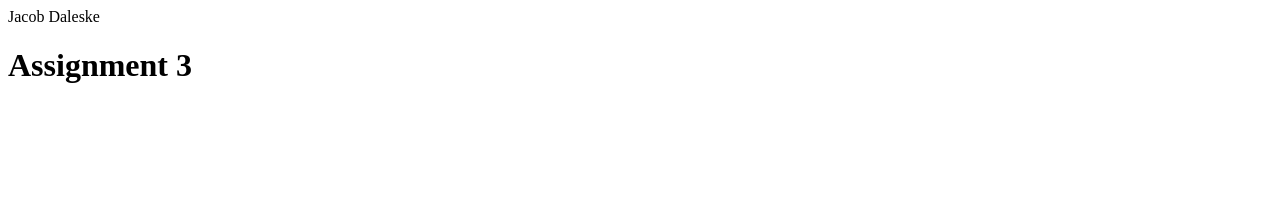
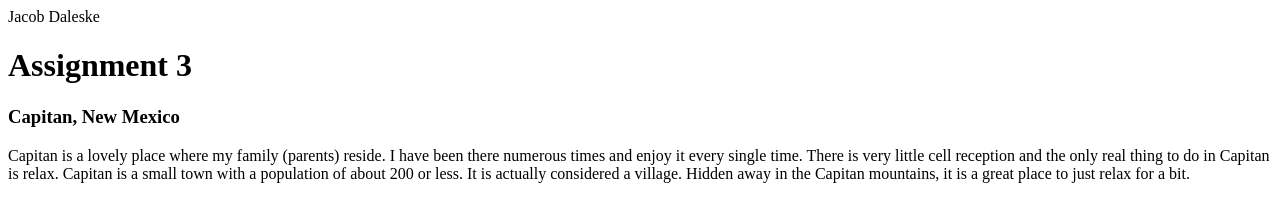
Before and after one commit to 44-563-WebApps-F21/webapps-f21-assignment-3-jdaleske13, a plain HTML site: page index.html in a window 1280 px wide. Drawn offline with Linux system fonts and the light colour scheme.

Commit message:
Added favorite Location
added favorite location and description to index.html

```diff
--- a/index.html
+++ b/index.html
@@ -9,5 +9,7 @@
     </head>
     <body>
         <h1>Assignment 3</h1>
+        <h3>Capitan, New Mexico</h3>
+        <p>Capitan is a lovely place where my <bold>family</bold> (parents) reside. I have been there numerous times and enjoy it every single time. There is very <bold>little cell reception</bold> and the only real thing to do in Capitan is relax. Capitan is a small town with a population of about 200 or less. It is actually considered a village. Hidden away in the Capitan mountains, it is a great place to just relax for a bit.</p>
     </body>
 </html>
```
